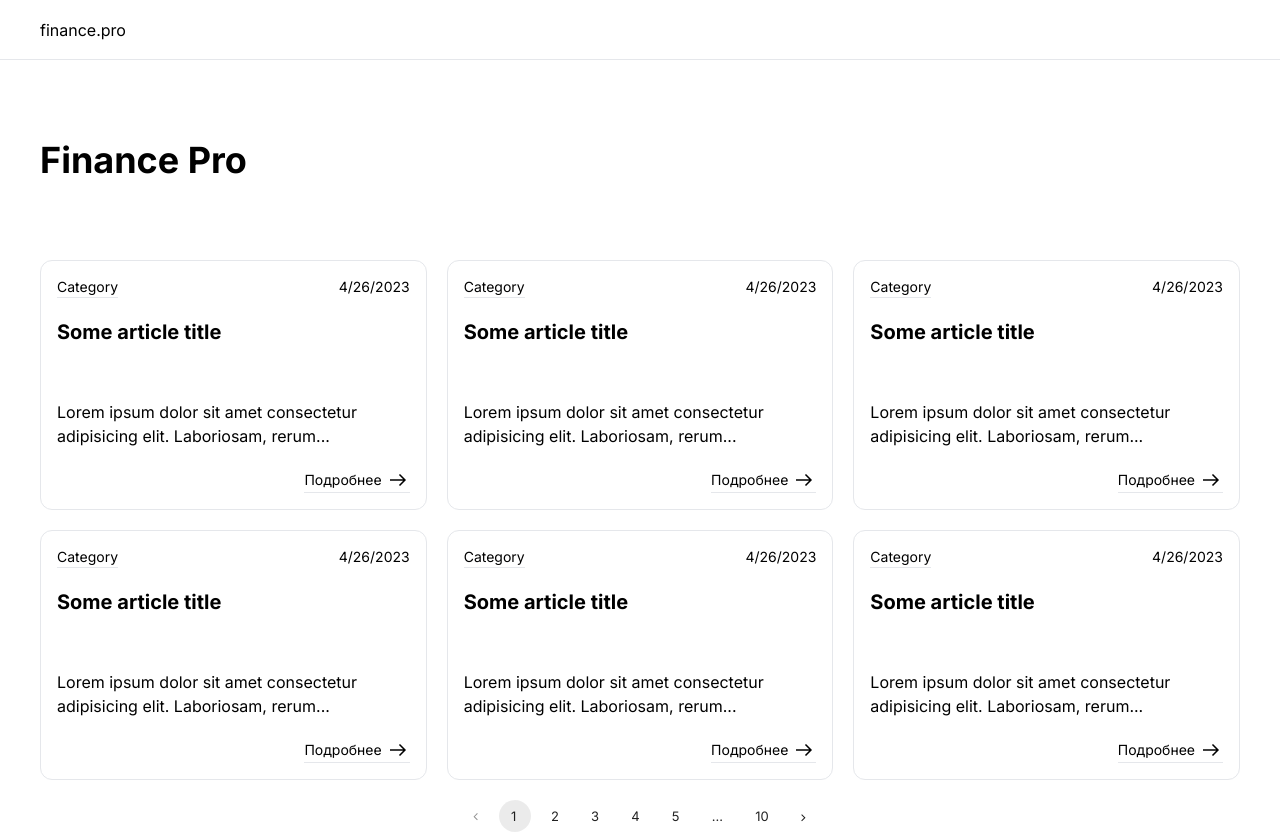
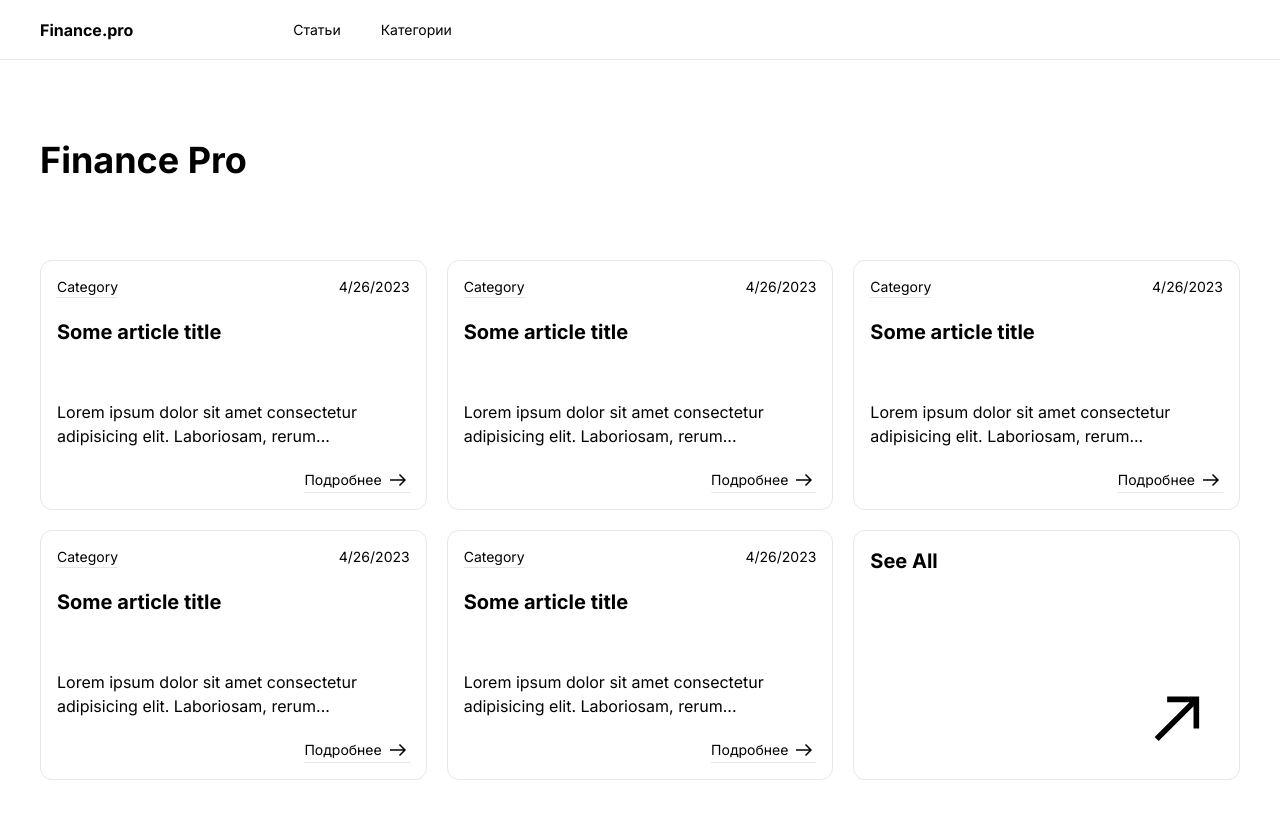
Before and after one commit to alexeypedchenko/_blog_functional, a Next.js app: page / in a window 1280 px wide. After the commit the page ends 800 px from the top, so only its background shows below. Built offline with nearby package versions, Linux system fonts and the light colour scheme.

Commit message:
edited atricle list

```diff
--- a/src/components/Article/ArticleList.tsx
+++ b/src/components/Article/ArticleList.tsx
@@ -1,5 +1,5 @@
 "use client";
-import React, { useState } from "react";
+import React, { useEffect, useState } from "react";
 import Article from "./Article";
 import Pagination from "../Pagination/Pagination";
 
@@ -7,26 +7,40 @@ const pages = Array(100)
   .fill(1)
   .map((el, idx) => idx + 1);
 
-const PageSize = 10;
+const PAGE_SIZE = 10;
 
 const ArticleList = () => {
   const [currentPage, setCurrentPage] = useState(1);
 
+  useEffect(() => {
+    const start = currentPage * PAGE_SIZE - PAGE_SIZE;
+    const end = currentPage * PAGE_SIZE;
+    console.log("start:", start);
+    console.log("end:", end);
+  }, [currentPage]);
+
   return (
     <div>
       <div className="grid grid-cols-3 gap-5">
-        {Array(6)
+        {Array(5)
           .fill(1)
           .map((el, idx) => (
             <Article key={idx} />
           ))}
+        <div className="border flex flex-col min-h-[250px] p-4 rounded-xl cursor-pointer">
+          <div className="text-xl font-bold">See All</div>
+          <svg width={90} height={90} className="ml-auto mt-auto -rotate-45">
+            <use xlinkHref="./icons-sprite.svg#icon-arrow-right" />
+          </svg>
+        </div>
       </div>
-      <Pagination
+
+      {/* <Pagination
         currentPage={currentPage}
         totalCount={pages.length}
-        pageSize={PageSize}
+        pageSize={PAGE_SIZE}
         onPageChange={(page) => setCurrentPage(page as number)}
-      />
+      /> */}
     </div>
   );
 };
--- a/src/components/Header/Header.tsx
+++ b/src/components/Header/Header.tsx
@@ -1,10 +1,27 @@
 import React from "react";
 import styles from "./Header.module.css";
+
+const links = [
+  {
+    name: "Статьи",
+  },
+  {
+    name: "Категории",
+  },
+];
+
 const Header = () => {
   return (
     <header className="absolute w-full top-0 left-0 h-[60px] border-b">
       <div className="container h-full flex items-center">
-        <div className="text-bold">finance.pro</div>
+        <div className="font-bold mr-40">Finance.pro</div>
+        <nav className="flex gap-10 items-center">
+          {links.map((link, idx) => (
+            <div className="text-sm cursor-pointer hover:underline" key={idx}>
+              {link.name}
+            </div>
+          ))}
+        </nav>
       </div>
     </header>
   );
--- a/src/components/Pagination/Pagination.module.css
+++ b/src/components/Pagination/Pagination.module.css
@@ -0,0 +1,14 @@
+.pagination {
+  @apply flex w-full justify-center mt-5 gap-1;
+}
+.item {
+  @apply cursor-pointer w-8 h-8 text-sm flex items-center justify-center rounded-full
+    hover:bg-gray-100;
+}
+.disabled {
+  pointer-events: none;
+  opacity: 0.4;
+}
+.selected {
+  @apply bg-gray-200 pointer-events-none;
+}
--- a/src/components/Pagination/Pagination.tsx
+++ b/src/components/Pagination/Pagination.tsx
@@ -2,7 +2,7 @@
 import React, { FC } from "react";
 import clsx from "clsx";
 import { usePagination, DOTS } from "@/hooks/usePagination";
-import "./pagination.css";
+import styles from "./Pagination.module.css";
 
 type Props = {
   onPageChange: (page: number | string) => void;
@@ -41,24 +41,33 @@ const Pagination: FC<Props> = ({
   }
 
   return (
-    <ul className="flex w-full justify-center mt-5">
+    <ul className={styles.pagination}>
+      {/* arrowLeft */}
       <li
-        className={clsx("pagination-item", {
-          disabled: currentPage === 1,
+        className={clsx(styles.item, {
+          [styles.disabled]: currentPage === 1,
         })}
         onClick={onPrevious}
       >
-        <div className="arrow left" />
+        <svg width={24} height={24} className="rotate-180">
+          <use xlinkHref="./icons-sprite.svg#icon-arrow-right" />
+        </svg>
       </li>
-      {paginationRange.map((pageNumber) => {
+
+      {paginationRange.map((pageNumber, idx) => {
         if (pageNumber === DOTS) {
-          return <li className="pagination-item dots">&#8230;</li>;
+          return (
+            <li key={idx} className={clsx(styles.item, styles.dots)}>
+              &#8230;
+            </li>
+          );
         }
 
         return (
           <li
-            className={clsx("pagination-item", {
-              selected: pageNumber === currentPage,
+            key={idx}
+            className={clsx(styles.item, {
+              [styles.selected]: pageNumber === currentPage,
             })}
             onClick={() => onPageChange(pageNumber)}
           >
@@ -66,13 +75,17 @@ const Pagination: FC<Props> = ({
           </li>
         );
       })}
+
+      {/* arrowRight */}
       <li
-        className={clsx("pagination-item", {
-          disabled: currentPage === lastPage,
+        className={clsx(styles.item, {
+          [styles.disabled]: currentPage === lastPage,
         })}
         onClick={onNext}
       >
-        <div className="arrow right" />
+        <svg width={24} height={24}>
+          <use xlinkHref="./icons-sprite.svg#icon-arrow-right" />
+        </svg>
       </li>
     </ul>
   );
--- a/src/components/Pagination/pagination.css
+++ /dev/null
@@ -1,64 +0,0 @@
-/* .pagination-container {
-  display: flex;
-  list-style-type: none;
-} */
-.pagination-item {
-  padding: 0 12px;
-  height: 32px;
-  text-align: center;
-  margin: auto 4px;
-  color: rgba(0, 0, 0, 0.87);
-  display: flex;
-  box-sizing: border-box;
-  align-items: center;
-  letter-spacing: 0.01071em;
-  border-radius: 16px;
-  line-height: 1.43;
-  font-size: 13px;
-  min-width: 32px;
-}
-.pagination-item.disabled {
-  pointer-events: none;
-}
-
-.pagination-item.disabled .arrow::before {
-  border-right: 0.12em solid rgba(0, 0, 0, 0.43);
-  border-top: 0.12em solid rgba(0, 0, 0, 0.43);
-}
-.pagination-item.disabled:hover {
-  background-color: transparent;
-  cursor: default;
-}
-
-.pagination-item.dots:hover {
-  background-color: transparent;
-  cursor: default;
-}
-.pagination-item:hover {
-  background-color: rgba(0, 0, 0, 0.04);
-  cursor: pointer;
-}
-
-.pagination-item.selected {
-  background-color: rgba(0, 0, 0, 0.08);
-}
-
-.arrow::before {
-  position: relative;
-  /* top: 3pt; Uncomment this to lower the icons as requested in comments*/
-  content: "";
-  /* By using an em scale, the arrows will size with the font */
-  display: inline-block;
-  width: 0.4em;
-  height: 0.4em;
-  border-right: 0.12em solid rgba(0, 0, 0, 0.87);
-  border-top: 0.12em solid rgba(0, 0, 0, 0.87);
-}
-
-.arrow.left {
-  transform: rotate(-135deg) translate(-50%);
-}
-
-.arrow.right {
-  transform: rotate(45deg);
-}
--- a/src/hooks/usePagination.ts
+++ b/src/hooks/usePagination.ts
@@ -3,7 +3,7 @@ import { useMemo } from "react";
 export const DOTS = "...";
 
 const range = (start: number, end: number) => {
-  let length = end - start + 1;
+  const length = end - start + 1;
   return Array.from({ length }, (_, idx) => idx + start);
 };
 
```
